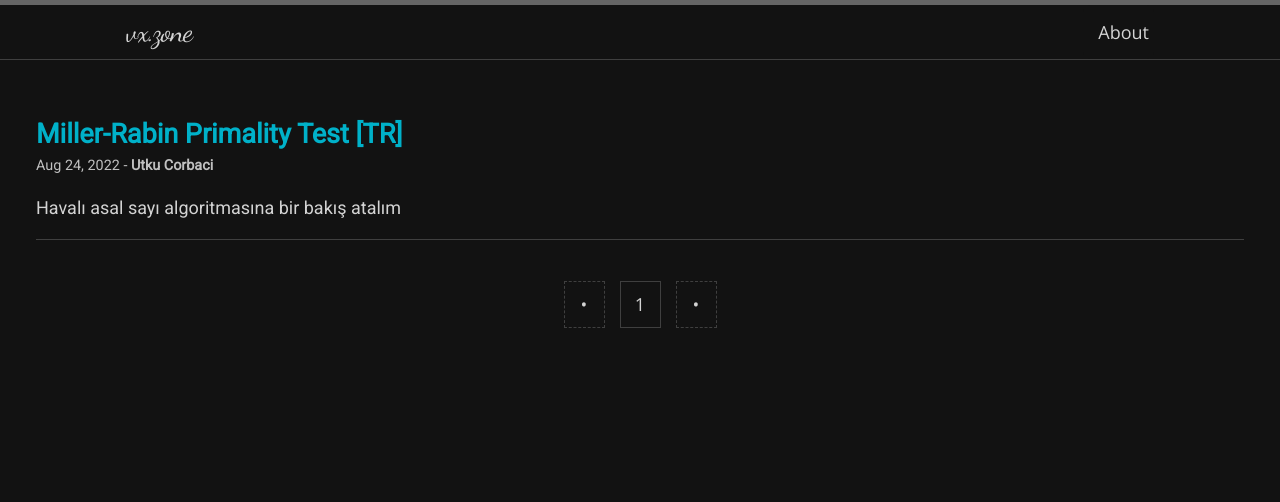
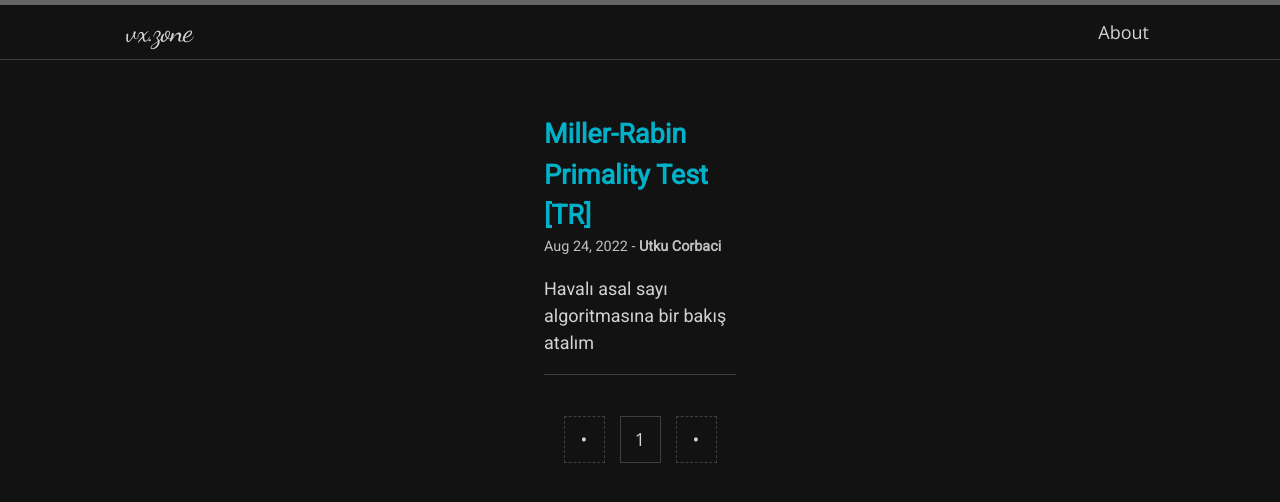
Before and after one commit to vx-zone/vx-zone.github.io, a Jekyll site: the page built from index.html, in a window 1280 px wide. Shown: the top 502 px of the page. Built offline with Jekyll 4.4.1, drawn with Linux system fonts in a browser that asks for light colours; nearby versions of some CDN libraries; some web fonts are replaced; the list of posts is cut into pages by our own code.

Commit message:
Update default.html

```diff
--- a/_layouts/default.html
+++ b/_layouts/default.html
@@ -10,10 +10,11 @@
       <header class="site-header">
         {% include header.html %}
       </header>
-
+       <div class="site-body wrapper">
         <main class="site-main" id="site-main" aria-label="Content" tabindex="1">
           {{ content }}
         </main>
+       </div>
     </div>
   </body>
 
```
